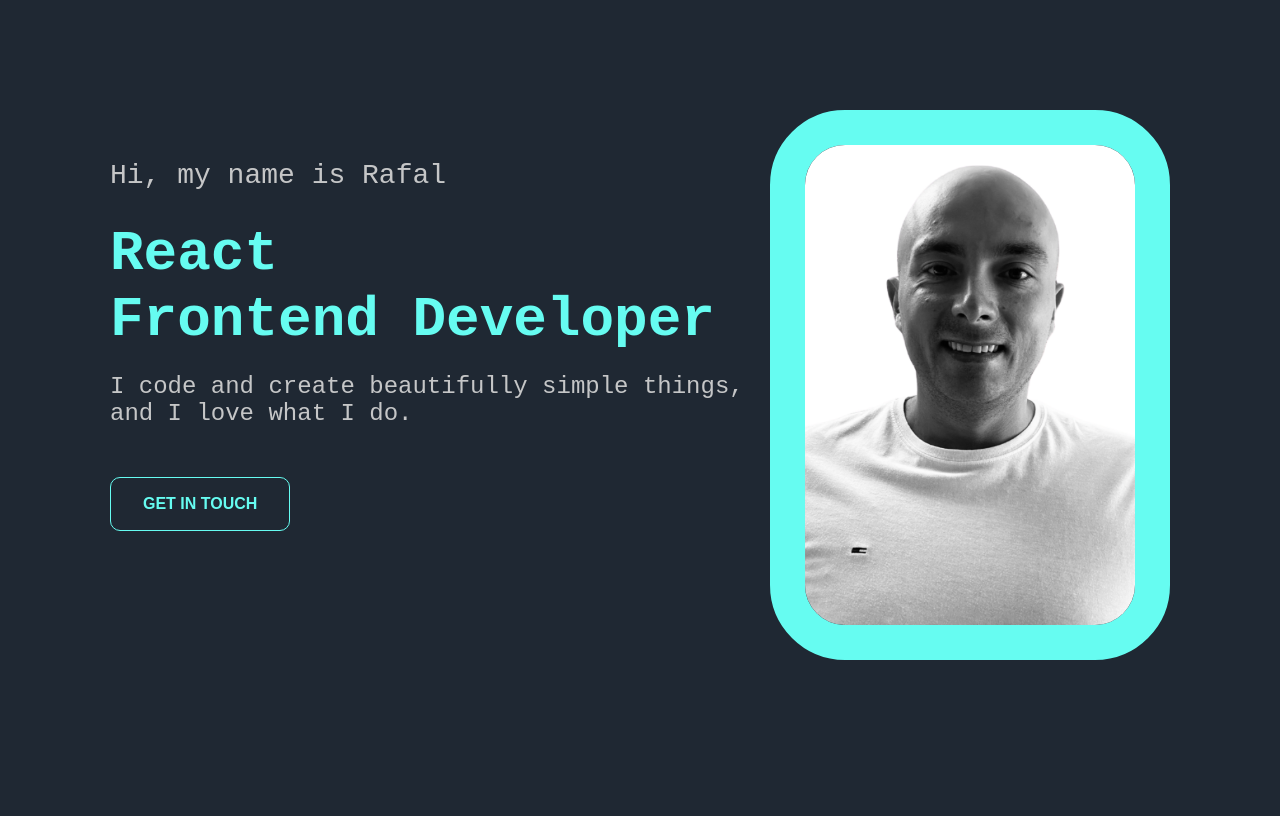
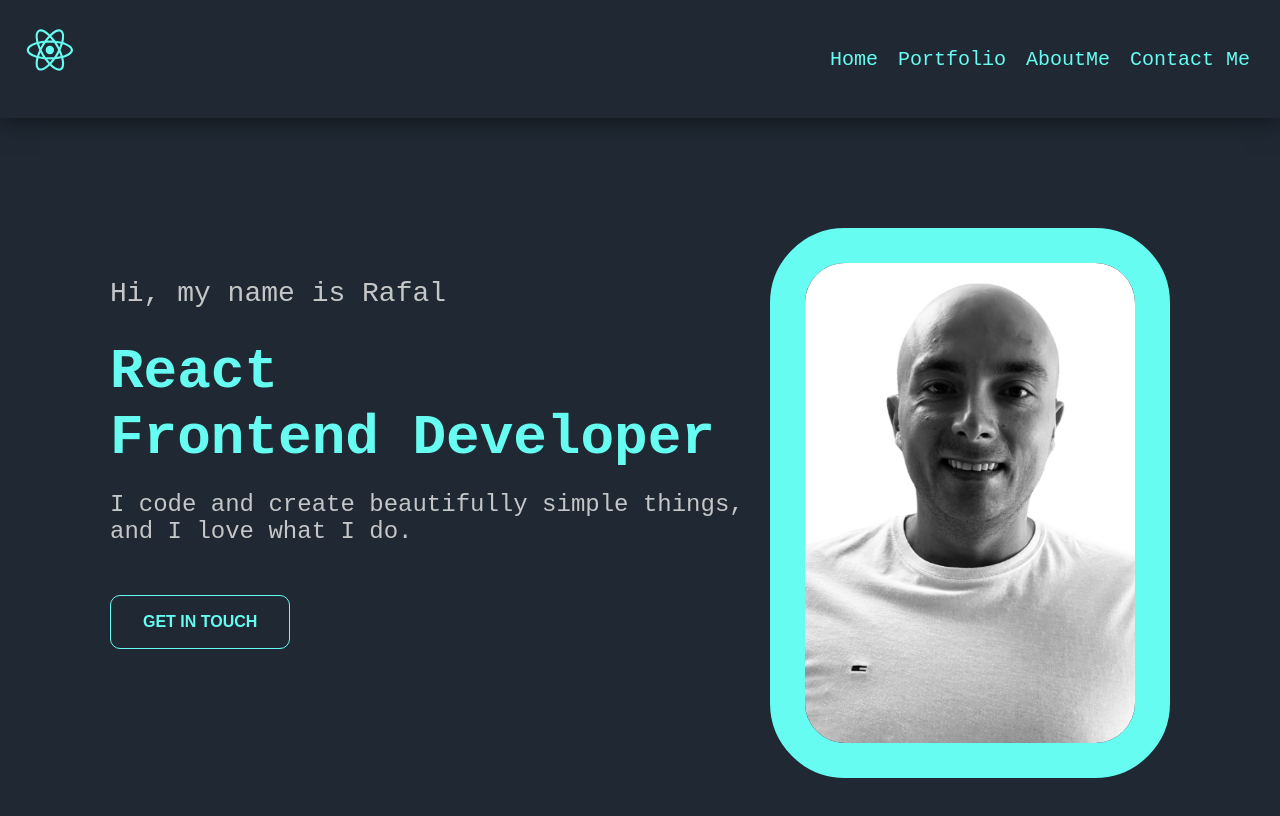
Before and after one commit to RafalKdev/PortoflioWebsite, a React (Create React App) app: page / in a window 1280 px wide. Shown: the top 816 px of the page. Built offline with nearby package versions, Linux system fonts and the light colour scheme; a web font is replaced by a local one.

Commit message:
work with navbar

```diff
--- a/package.json
+++ b/package.json
@@ -8,6 +8,7 @@
   "dependencies": {
     "react": "^18.2.0",
     "react-dom": "^18.2.0",
+    "react-icons": "^5.3.0",
     "react-router-dom": "^6.14.2",
     "react-scripts": "5.0.1",
     "react-scroll": "^1.8.9",
--- a/src/App.js
+++ b/src/App.js
@@ -1,10 +1,19 @@
 import "./App.css";
+import { BrowserRouter as Router, Route, Routes } from "react-router-dom";
+import Navbar from "./Pages/Home/Navbar";
 import Home from "./Pages/Home/Homescreen";
 
 function App() {
   return (
     <div className="App">
-      <Home />
+      <Router>
+        <div>
+          <Navbar />
+          <Routes>
+            <Route path="/" element={<Home />}></Route>
+          </Routes>
+        </div>
+      </Router>
     </div>
   );
 }
--- a/src/Pages/Home/Navbar.jsx
+++ b/src/Pages/Home/Navbar.jsx
@@ -0,0 +1,31 @@
+import { Link } from "react-router-dom";
+import classes from "./Navbar.module.css";
+import { DiReact } from "react-icons/di";
+const Navbar = () => {
+  return (
+    <div className={classes.navbarSection}>
+      <div className={classes.navbarLogo}>
+        <span className={classes.logo}>
+          <DiReact />
+        </span>
+      </div>
+      <div className={classes.navbarListWrapper}>
+        <ul className={classes.navbarLinks}>
+          <li>
+            <Link>Home</Link>
+          </li>
+          <li>
+            <Link>Portfolio</Link>
+          </li>
+          <li>
+            <Link>AboutMe</Link>
+          </li>
+          <li>
+            <Link>Contact Me</Link>
+          </li>
+        </ul>
+      </div>
+    </div>
+  );
+};
+export default Navbar;
--- /dev/null
+++ b/src/Pages/Home/Navbar.module.css
@@ -0,0 +1,26 @@
+.navbarSection {
+  padding: 2rem;
+  display: flex;
+  justify-content: space-between;
+  align-items: center;
+  background-color: #1f2833;
+  box-shadow: 0 0 25px rgba(0, 0, 0, 0.6);
+}
+.navbarLogo {
+  display: flex;
+  align-items: center;
+}
+.logo {
+  color: var(--secondary-color);
+  font-size: 6rem;
+}
+.navbarLinks {
+  display: flex;
+  list-style-type: none;
+  font-size: 2rem;
+}
+.navbarLinks a {
+  text-decoration: none;
+  color: var(--secondary-color);
+  margin: 1rem;
+}
```
Also changed, not shown: public/img/reactsvg.svg (added), 1 other file (tests, documents, lock files or other folders).
